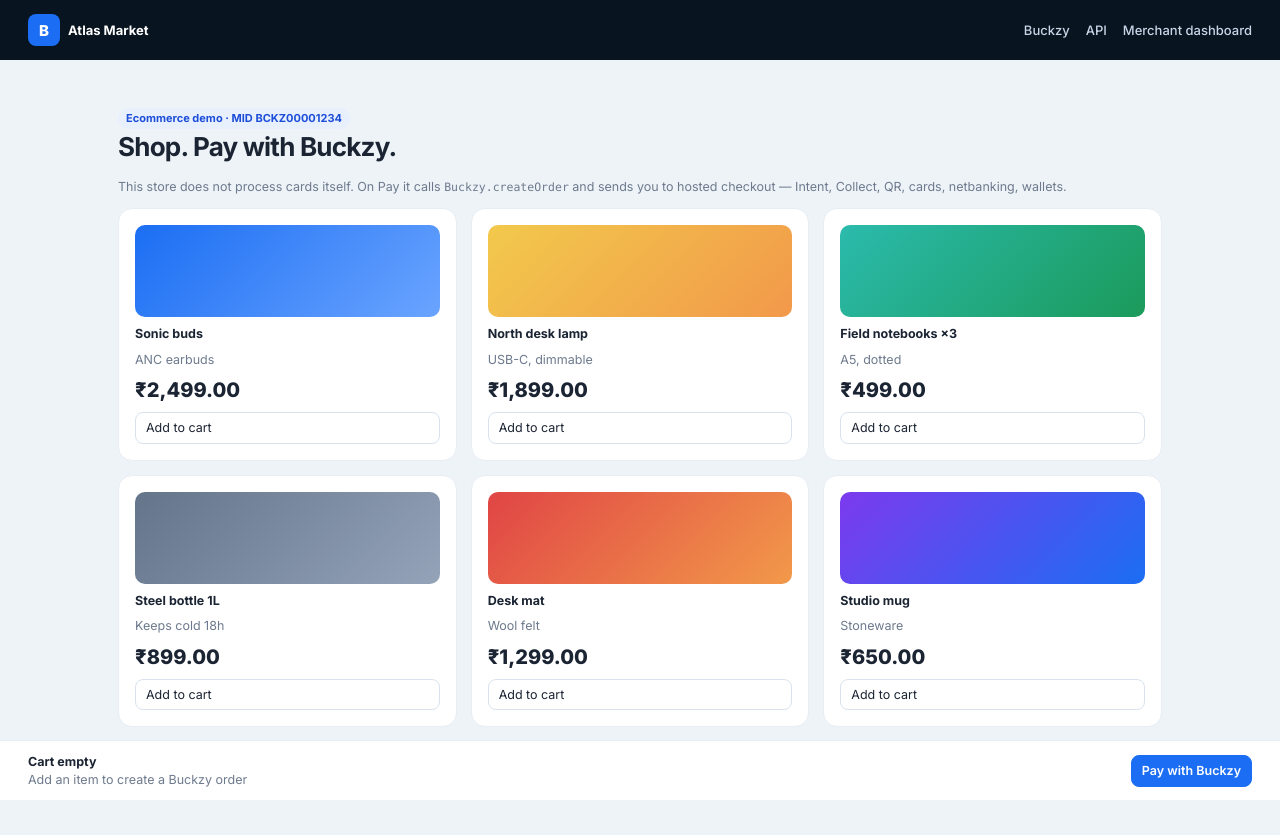
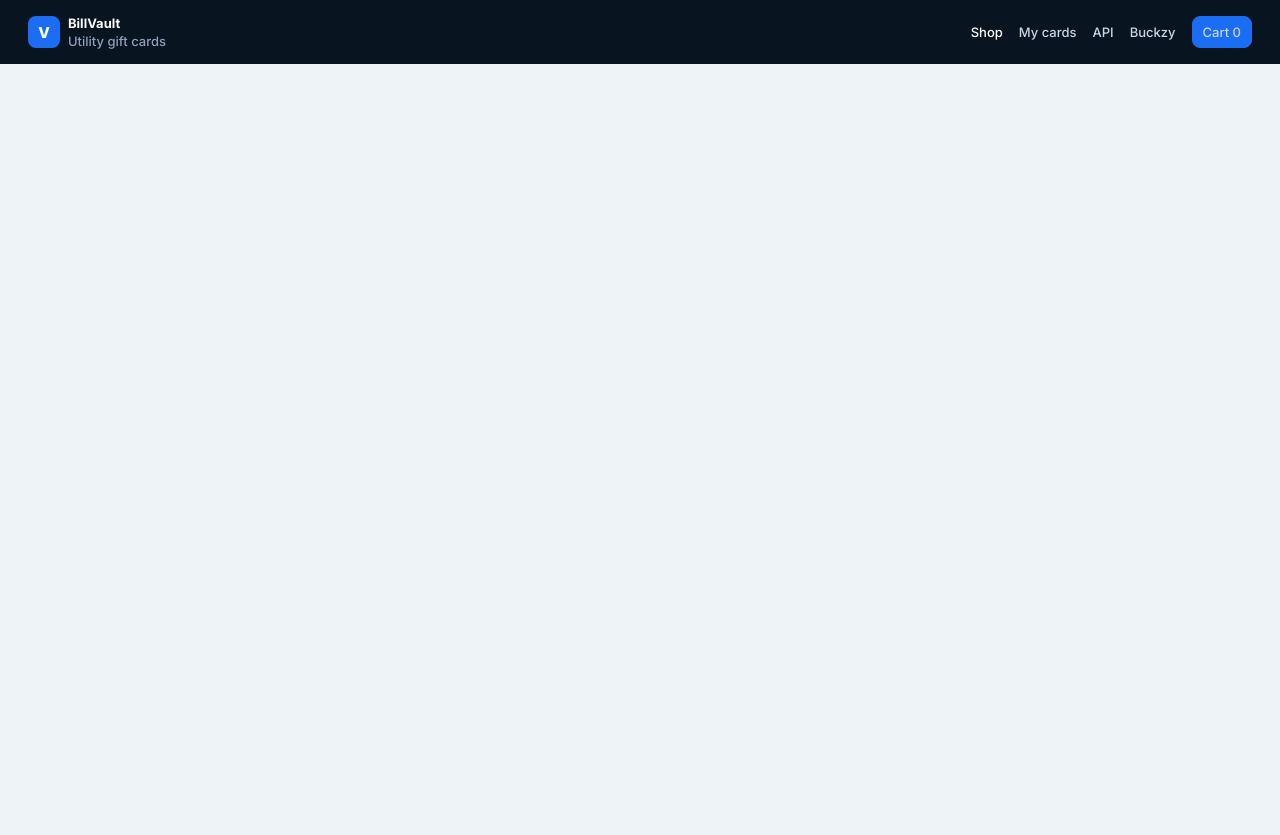
Before and after one commit to circleone69/swiftcode-sandbox, a plain HTML site: page store.html in a window 1280 px wide. After the commit the page ends 800 px from the top, so only its background shows below. Drawn offline with Linux system fonts and the light colour scheme.

Commit message:
Replace Atlas demo with BillVault utility gift-card store

```diff
--- a/store.html
+++ b/store.html
@@ -3,39 +3,24 @@
 <head>
   <meta charset="UTF-8" />
   <meta name="viewport" content="width=device-width, initial-scale=1.0" />
-  <title>Atlas Market · powered by Buckzy</title>
+  <title>BillVault · Utility gift cards</title>
   <link rel="stylesheet" href="css/styles.css" />
 </head>
-<body>
-  <header class="site-nav">
-    <a href="home.html" style="display:flex;gap:8px;align-items:center;color:#fff"><div class="logo">B</div><b>Atlas Market</b></a>
+<body class="bv-body">
+  <header class="site-nav bv-nav">
+    <a href="store.html" style="display:flex;gap:8px;align-items:center;color:#fff">
+      <div class="logo">V</div>
+      <div><b>BillVault</b><div class="muted" style="color:#8ea0bb">Utility gift cards</div></div>
+    </a>
     <div class="links">
-      <a href="home.html">Buckzy</a>
+      <a href="store.html" class="on">Shop</a>
+      <a href="store.html#/orders">My cards</a>
       <a href="docs.html">API</a>
-      <a href="index.html">Merchant dashboard</a>
+      <a href="index.html">Buckzy</a>
+      <a class="btn btn-primary" href="store.html#/cart" id="nav-cart">Cart 0</a>
     </div>
   </header>
-
-  <div class="section">
-    <div class="badge blue">Ecommerce demo · MID BCKZ00001234</div>
-    <h2>Shop. Pay with Buckzy.</h2>
-    <p class="muted">This store does not process cards itself. On Pay it calls <span class="mono">Buckzy.createOrder</span> and sends you to hosted checkout — Intent, Collect, QR, cards, netbanking, wallets.</p>
-    <div id="thanks" class="card panel" style="display:none;margin:16px 0">
-      <span class="badge success">Order paid</span>
-      <p id="thanks-copy"></p>
-      <a href="index.html#/overview">View capture on the Buckzy dashboard</a>
-    </div>
-    <div class="store-grid" id="grid"></div>
-  </div>
-
-  <div class="cart-bar">
-    <div>
-      <b id="cart-label">Cart empty</b>
-      <div class="muted" id="cart-sub">Add an item to create a Buckzy order</div>
-    </div>
-    <button class="btn btn-primary" id="pay">Pay with Buckzy</button>
-  </div>
-
+  <div id="app"></div>
   <script src="js/data.js"></script>
   <script src="js/api.js"></script>
   <script src="js/webhooks.js"></script>
```
